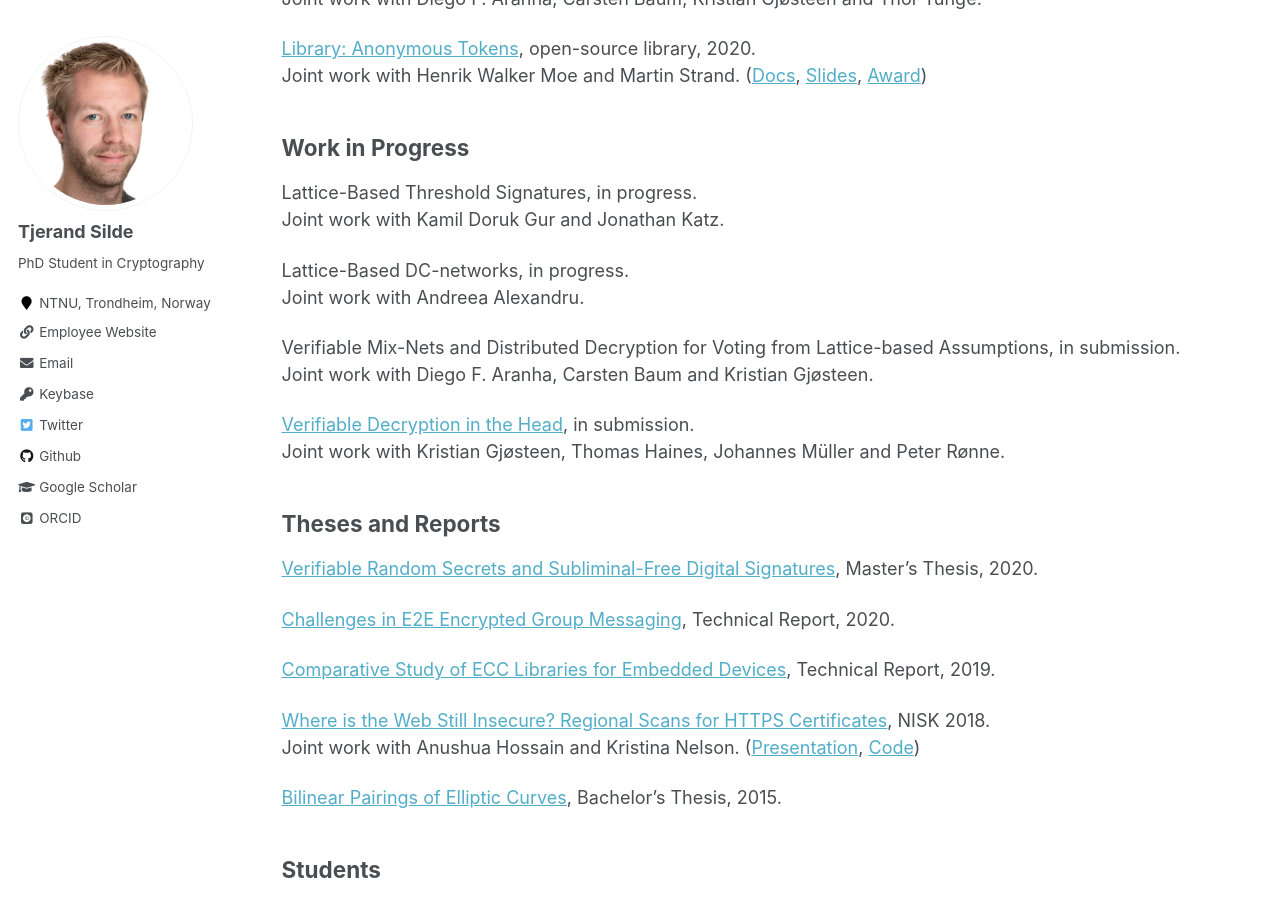
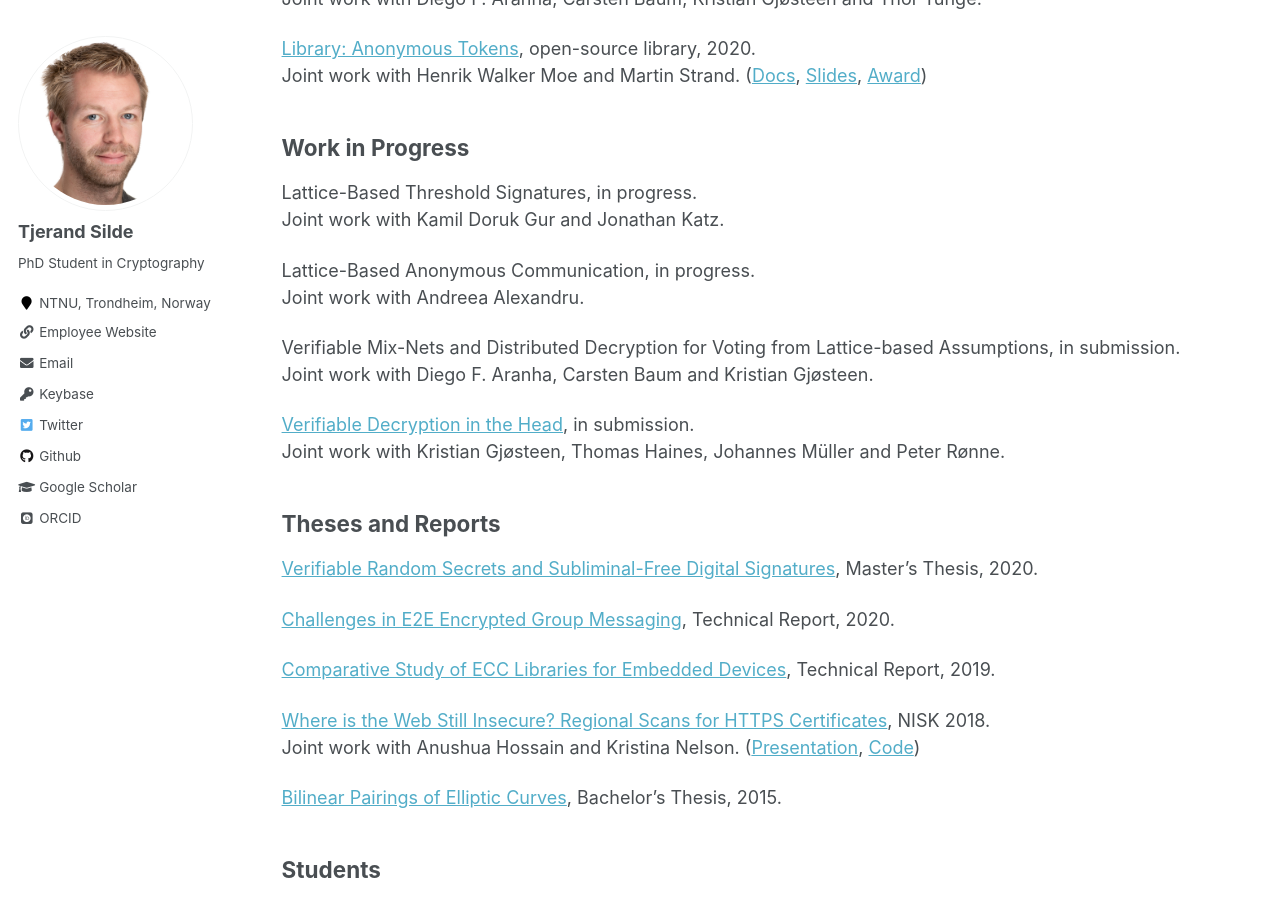
Before and after one commit to tjesi/tjesi.github.io, a Jekyll site: the page built from _pages/academic.md, in a window 1280 px wide and 900 px high, scrolled down 406 px. Built offline with Jekyll 4.4.1, drawn with Linux system fonts in a browser that asks for light colours; some web fonts are replaced.

Commit message:
Update academic.md

```diff
--- a/_pages/academic.md
+++ b/_pages/academic.md
@@ -24,7 +24,7 @@ Joint work with Henrik Walker Moe and Martin Strand. ([Docs](https://github.com/
 Lattice-Based Threshold Signatures, in progress.\
 Joint work with Kamil Doruk Gur and Jonathan Katz.
 
-Lattice-Based DC-networks, in progress.\
+Lattice-Based Anonymous Communication, in progress.\
 Joint work with Andreea Alexandru.
 
 Verifiable Mix-Nets and Distributed Decryption for Voting from Lattice-based Assumptions, in submission.\
```
